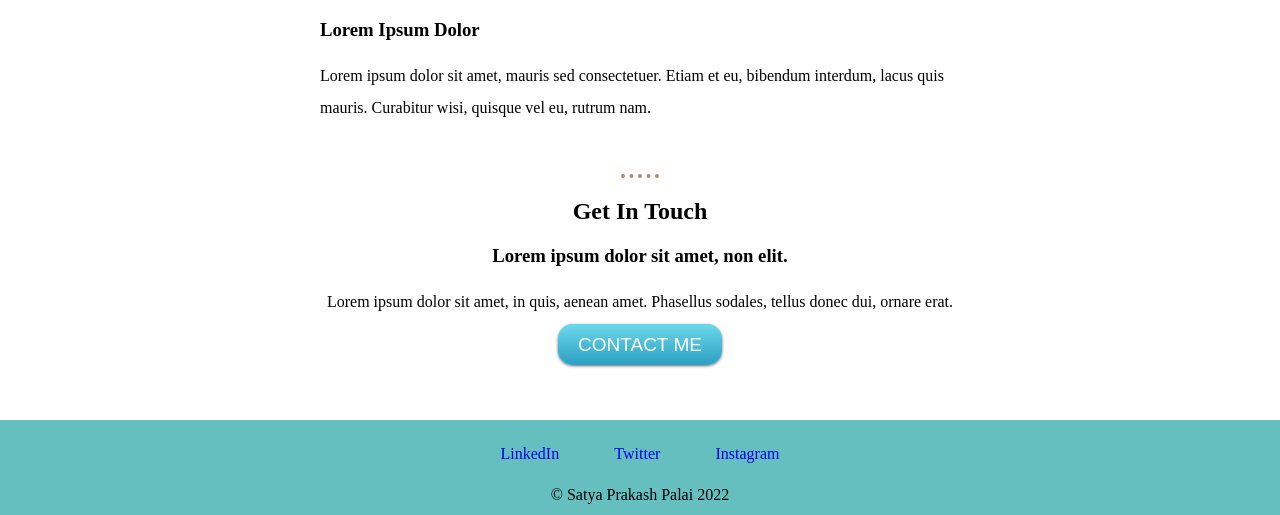
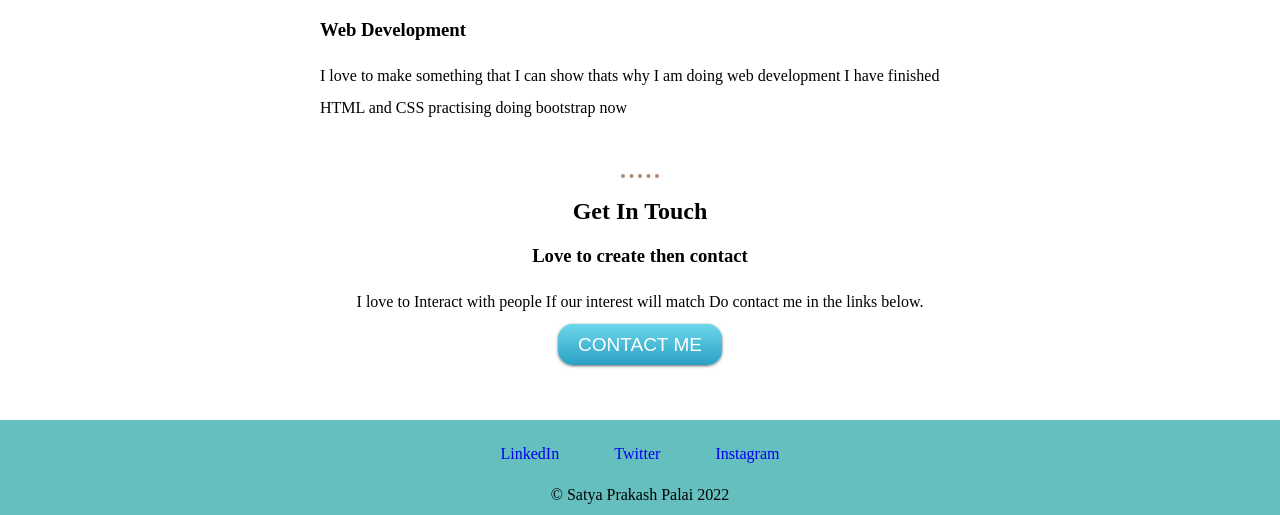
Before and after one commit to SatyaPrakashPalai/cv, a plain HTML site: page index.html in a window 1280 px wide. Shown: the part 1415-1930 px from the top of the page. Drawn offline with Linux system fonts and the light colour scheme.

Commit message:
Update index.html

```diff
--- a/index.html
+++ b/index.html
@@ -15,7 +15,7 @@
       <h1>I'm Satya</h1>
       <p>a <em>Web</em> Designer</p>
       <img src="images/cloud.png" alt="" class="bottom-cloud">
-      <img src="images/mountain.png" alt="" class="Mountain">
+      <img src="images/Mountain.png" alt="" class="Mountain">
     </div>
 
     <div class="middle-container">
@@ -33,17 +33,17 @@
           <p>I can do decent editing. I am so much fascinated by watching web series and the creators doing so much cinematic things also wanted to do that. </p>
         </div>
         <div class="skill-row">
-          <img class="" src="" alt="">
-          <h3>Lorem Ipsum Dolor</h3>
-          <p>Lorem ipsum dolor sit amet, mauris sed consectetuer. Etiam et eu, bibendum interdum, lacus quis mauris. Curabitur wisi, quisque vel eu, rutrum nam.</p>
+          <img class="web" src="images/web-development.png" alt="">
+          <h3>Web Development</h3>
+          <p>I love to make something that I can show thats why I am doing web development I have finished HTML and CSS practising doing bootstrap now</p>
         </div>
       </div>
       <hr>
       <div class="contact-me">
         <h2>Get In Touch</h2>
-        <h3>Lorem ipsum dolor sit amet, non elit.</h3>
-        <p>Lorem ipsum dolor sit amet, in quis, aenean amet. Phasellus sodales, tellus donec dui, ornare erat.</p>
-        <a class="btn" href="sp8368755@gmail.com">CONTACT ME</a>
+        <h3>Love to create then contact</h3>
+        <p>I love to Interact with people If our interest will match Do contact me in the links below.</p>
+        <a class="btn" href="mailto:sp8368755@gmail.com">CONTACT ME</a>
       </div>
     </div>
 
@@ -56,4 +56,4 @@
     </div>
 
   </body>
-  </html>
+</html>
```
